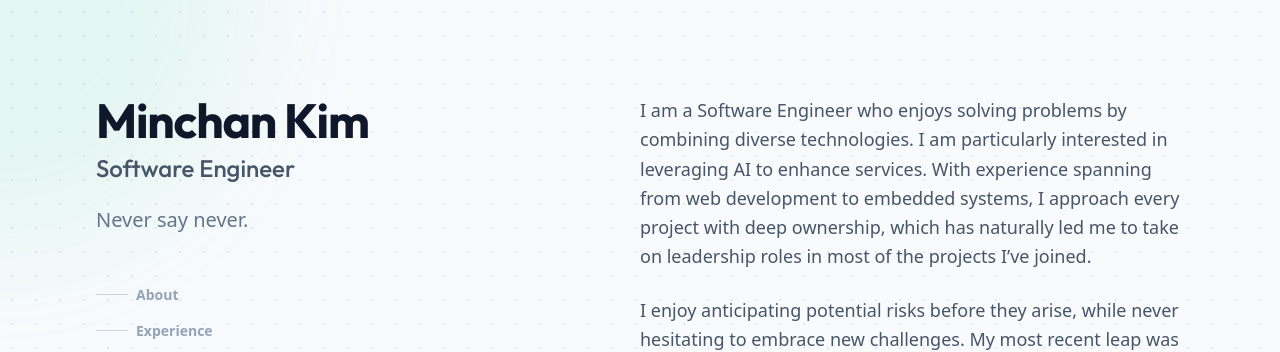
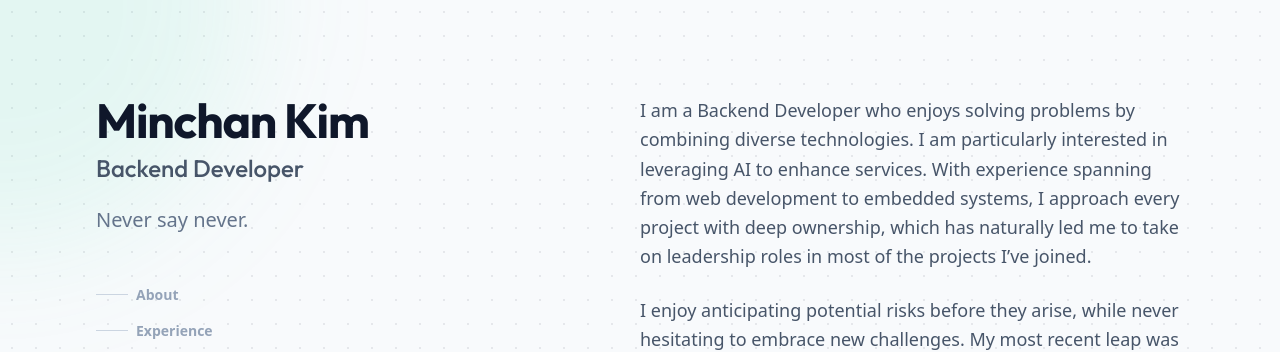
Before and after one commit to banchan01/banchan01.github.io, an Astro site: page / in a window 1280 px wide. Shown: the top 352 px of the page. Built offline with nearby package versions, Linux system fonts and the light colour scheme; Astro itself is replaced by a stand-in of ours.

Commit message:
change the role

```diff
--- a/src/pages/index.astro
+++ b/src/pages/index.astro
@@ -52,7 +52,7 @@ const experiences = await Promise.all(rawExperiences.map(async (exp) => {
              Minchan Kim
            </h1>
            <h2 class="text-xl md:text-2xl text-slate-600 font-medium mb-5">
-             Software Engineer
+             Backend Developer
            </h2>
            <p class="text-slate-500 text-xl leading-relaxed max-w-sm mb-12">
              Never say never.
@@ -134,7 +134,7 @@ const experiences = await Promise.all(rawExperiences.map(async (exp) => {
         <section id="about">
              <div class="space-y-6 text-slate-600 text-lg leading-relaxed">
                 <p>
-                    I am a Software Engineer who enjoys solving problems by combining diverse technologies. I am particularly interested in leveraging AI to enhance services. With experience spanning from web development to embedded systems, I approach every project with deep ownership, which has naturally led me to take on leadership roles in most of the projects I’ve joined.
+                    I am a Backend Developer who enjoys solving problems by combining diverse technologies. I am particularly interested in leveraging AI to enhance services. With experience spanning from web development to embedded systems, I approach every project with deep ownership, which has naturally led me to take on leadership roles in most of the projects I’ve joined.
                 </p>
                 <p>
                     I enjoy anticipating potential risks before they arise, while never hesitating to embrace new challenges. My most recent leap was collaborating with international students in a global hackathon 😊.
```
